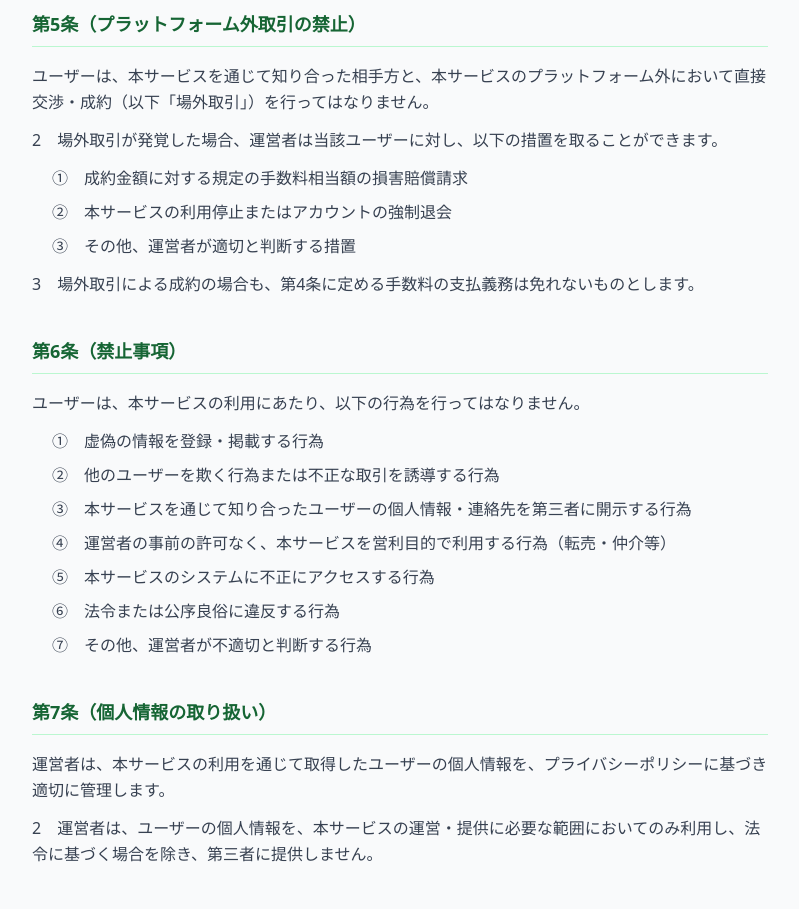
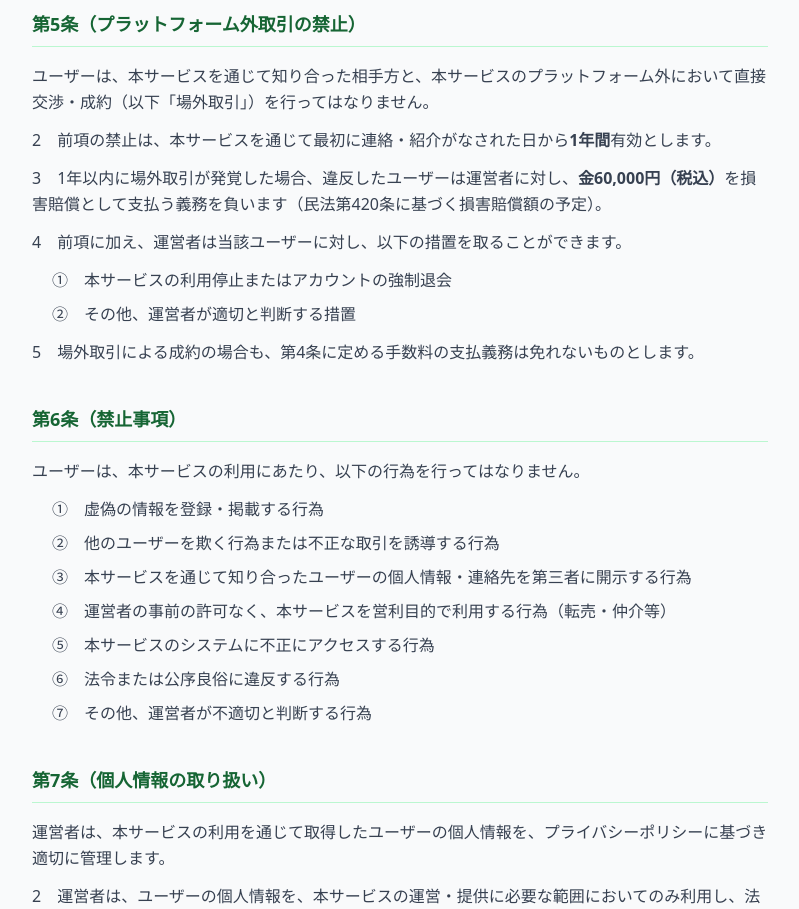
Before and after one commit to shimizu-obn53/tasuki, a Next.js app: page /terms in a window 1280 px wide. Shown: the part 1620-2529 px from the top of the page, without its empty margins (240-1039 px from the left). Built offline with nearby package versions, Linux system fonts and the light colour scheme.

Commit message:
feat: 利用規約第5条に1年間直接契約禁止・60,000円損害賠償条項を追加

```diff
--- a/app/terms/page.tsx
+++ b/app/terms/page.tsx
@@ -97,13 +97,18 @@ export default function TermsPage() {
           <p className="mb-3">
             ユーザーは、本サービスを通じて知り合った相手方と、本サービスのプラットフォーム外において直接交渉・成約（以下「場外取引」）を行ってはなりません。
           </p>
-          <p className="mb-3">2　場外取引が発覚した場合、運営者は当該ユーザーに対し、以下の措置を取ることができます。</p>
+          <p className="mb-3">
+            2　前項の禁止は、本サービスを通じて最初に連絡・紹介がなされた日から<strong>1年間</strong>有効とします。
+          </p>
+          <p className="mb-3">
+            3　1年以内に場外取引が発覚した場合、違反したユーザーは運営者に対し、<strong>金60,000円（税込）</strong>を損害賠償として支払う義務を負います（民法第420条に基づく損害賠償額の予定）。
+          </p>
+          <p className="mb-3">4　前項に加え、運営者は当該ユーザーに対し、以下の措置を取ることができます。</p>
           <ol className="space-y-2 pl-5 mb-3">
-            <li>①　成約金額に対する規定の手数料相当額の損害賠償請求</li>
-            <li>②　本サービスの利用停止またはアカウントの強制退会</li>
-            <li>③　その他、運営者が適切と判断する措置</li>
+            <li>①　本サービスの利用停止またはアカウントの強制退会</li>
+            <li>②　その他、運営者が適切と判断する措置</li>
           </ol>
-          <p>3　場外取引による成約の場合も、第4条に定める手数料の支払義務は免れないものとします。</p>
+          <p>5　場外取引による成約の場合も、第4条に定める手数料の支払義務は免れないものとします。</p>
         </section>
 
         {/* 第6条 */}
```
